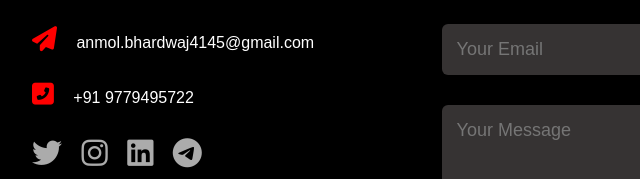
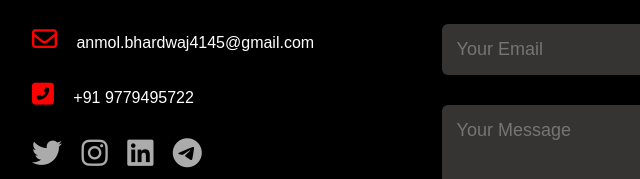
Before and after one commit to Anmol2002/Portfolio, a plain HTML site: page index.html in a window 1280 px wide. Shown: the part 3342-3521 px from the top of the page, 96-736 px from the left. Drawn offline with nearby package versions, Linux system fonts and the light colour scheme.

Commit message:
Update index.html

```diff
--- a/index.html
+++ b/index.html
@@ -191,7 +191,7 @@
         <div class="row">
             <div class="contact-left">
                 <h1 class="sub-title">Contact Me</h1>
-                <p> <i class="fas fa-paper-plane"></i> anmol.bhardwaj4145@gmail.com</p>
+                <p> <i class="far fa-envelope"></i> anmol.bhardwaj4145@gmail.com</p>
                 <p> <i class="fas fa-phone-square-alt"></i> +91 9779495722</p>
                 <div class="social-icons">
                     <a href=" https://twitter.com/Anmol69543512?t=WpqWi1VDoxPA1_4fZLXHZA&s=08" target="_blank"><i class="fab fa-twitter"></i></a>
```
